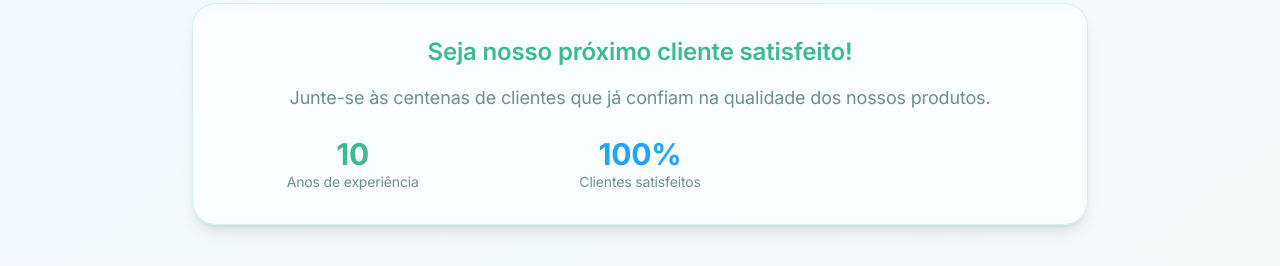
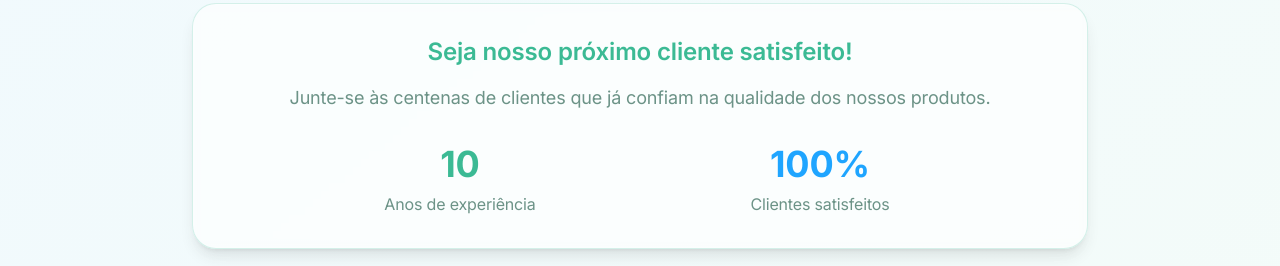
Before and after one commit to DevZipMateus/demoop, a React (Vite) app: page / in a window 1280 px wide. Shown: the part 3520-3786 px from the top of the page. Built offline with nearby package versions, Linux system fonts and the light colour scheme.

Commit message:
Fix testimonial client quote layout
Adjusted the layout of the two divisions below the "Be our next satisfied client!" section in `DemoopTestimonials.tsx` to improve distribution.

```diff
--- a/src/components/DemoopTestimonials.tsx
+++ b/src/components/DemoopTestimonials.tsx
@@ -1,5 +1,6 @@
 import React from 'react';
 import { Card, CardContent } from '@/components/ui/card';
+
 const DemoopTestimonials = () => {
   const testimonials = [{
     name: "Valdete",
@@ -14,6 +15,7 @@ const DemoopTestimonials = () => {
     text: "Melhores panos para limpeza você encontra aqui!",
     rating: 5
   }];
+
   const renderStars = (rating: number) => {
     return Array.from({
       length: 5
@@ -21,6 +23,7 @@ const DemoopTestimonials = () => {
         ★
       </span>);
   };
+
   return <section id="testimonials" className="py-12 sm:py-16 lg:py-20 xl:py-24 px-4 sm:px-6 lg:px-8 xl:px-12 2xl:px-16 max-w-7xl mx-auto bg-gradient-to-br from-demoop-lightblue/20 to-demoop-lightgreen/20">
       <div className="text-center mb-12 sm:mb-16">
         <h2 className="text-2xl sm:text-3xl md:text-4xl lg:text-5xl xl:text-6xl font-light mb-4 text-demoop-primary tracking-tight leading-tight">
@@ -61,22 +64,22 @@ const DemoopTestimonials = () => {
           <h3 className="text-xl sm:text-2xl font-semibold text-demoop-primary mb-3 sm:mb-4">
             Seja nosso próximo cliente satisfeito!
           </h3>
-          <p className="text-muted-foreground text-base sm:text-lg mb-4 sm:mb-6">
+          <p className="text-muted-foreground text-base sm:text-lg mb-6 sm:mb-8">
             Junte-se às centenas de clientes que já confiam na qualidade dos nossos produtos.
           </p>
-          <div className="grid grid-cols-3 gap-4 sm:gap-8 text-center">
-            <div>
-              <div className="text-2xl sm:text-3xl font-bold text-demoop-green">10</div>
-              <div className="text-xs sm:text-sm text-muted-foreground">Anos de experiência</div>
+          <div className="grid grid-cols-1 sm:grid-cols-2 gap-8 sm:gap-12 text-center max-w-2xl mx-auto">
+            <div className="flex flex-col items-center">
+              <div className="text-3xl sm:text-4xl font-bold text-demoop-green mb-2">10</div>
+              <div className="text-sm sm:text-base text-muted-foreground">Anos de experiência</div>
             </div>
-            <div>
-              <div className="text-2xl sm:text-3xl font-bold text-demoop-blue">100%</div>
-              <div className="text-xs sm:text-sm text-muted-foreground">Clientes satisfeitos</div>
+            <div className="flex flex-col items-center">
+              <div className="text-3xl sm:text-4xl font-bold text-demoop-blue mb-2">100%</div>
+              <div className="text-sm sm:text-base text-muted-foreground">Clientes satisfeitos</div>
             </div>
-
           </div>
         </div>
       </div>
     </section>;
 };
+
 export default DemoopTestimonials;
```
